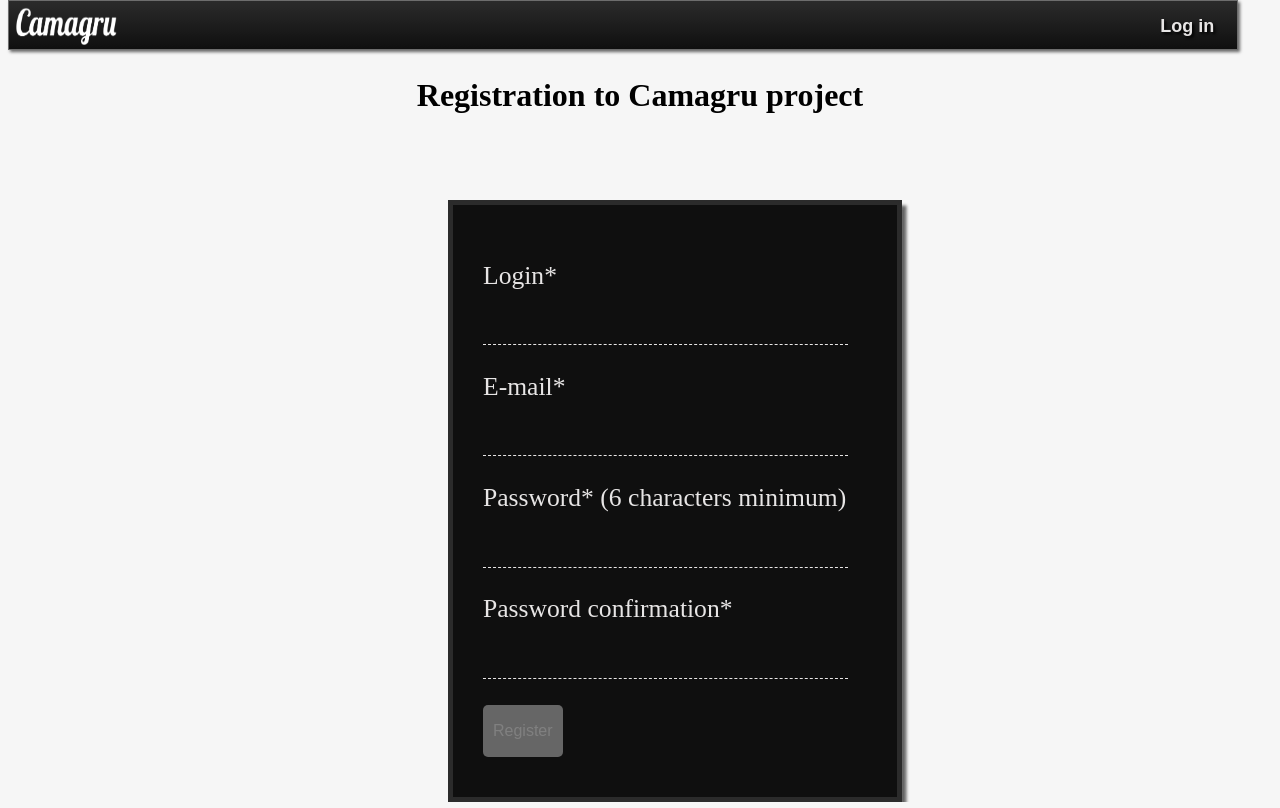
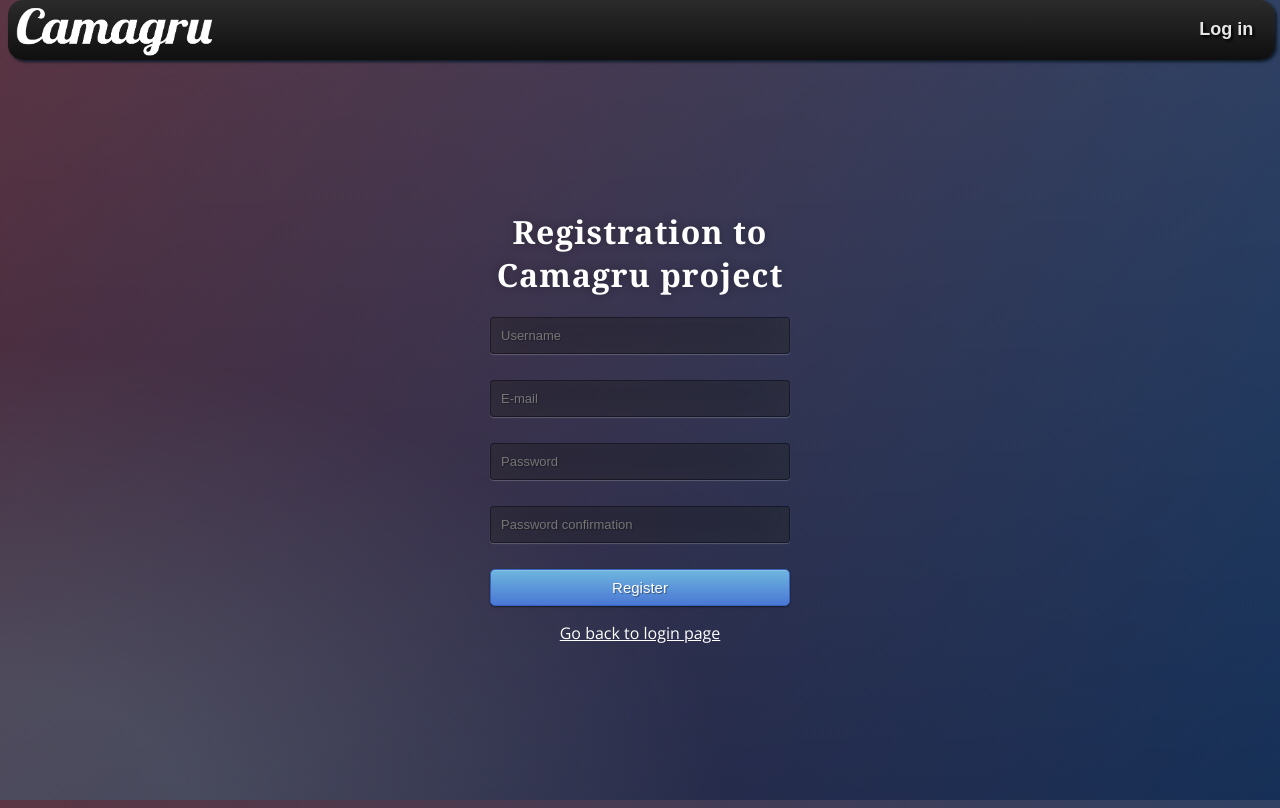
Before and after one commit to dzaporoz/camagru, a PHP site: page /account/register in a window 1280 px wide. Run offline with PHP 8.4, Linux system fonts and the light colour scheme.

Commit message:
start working on butify

```diff
--- a/application/config/db.php
+++ b/application/config/db.php
@@ -4,5 +4,5 @@ return [
     'host' => 'localhost',
     'dbname' => 'camagru',
     'user' => 'root',
-    'password' => '123456',
+    'password' => 'ApshSL2bk65vGSbG',
 ];
--- a/application/controllers/AccountController.php
+++ b/application/controllers/AccountController.php
@@ -114,15 +114,15 @@ MESSAGE;
         $vars = array();
 
         $startForm = <<<EMAIL_FORM
-<form id="form" class="form-style-4" action="/account/restore" method="post">
-<p>Please type in your e-mail. The password recovery instructions will be sent on it.</p>
-<p>E-mail*</p>
-<p><input id="email" type="email" name="email"></p>
-<p><button id="button" type="submit">Send recovery letter</button></p>
+<form id="form" action="/account/restore" method="post">
+<p><span>Please type in your e-mail. The password recovery instructions will be sent on it.</span></p>
+<p><input id="email" type="email" name="email" placeholder="e-mail" required="required"></p>
+<a href="/account/login">Return to login page</a>
+<p><button id="button" type="submit" class="btn btn-primary btn-block btn-large">Send recovery letter</button></p>
 </form>
 EMAIL_FORM;
         $incorrectForm = <<<INCORRECT_FORM
-<div id=\"form\" class="form-style-4">
+<div id=\"form\" class="forme">
 <p>Error occured. Try again or follow this link from your e-mail again</p>
 </div>
 INCORRECT_FORM;
@@ -134,8 +134,8 @@ INCORRECT_FORM;
 
             if ($email && $hash && $password) {
                 if ($this->model->updatePassword($email, $hash, $password)) {
-                    $vars['form'] = "<div id=\"form\" class='form-style-4'>
-<p>Password was changed successfully. You can login now.</p>
+                    $vars['form'] = "<div id=\"form\" class='forme'>
+<p>Password was changed successfully. You can <a href='/account/login'>login</a> now.</p>
 </div>";
                 } else {
                     $vars['form'] = $incorrectForm;
@@ -143,7 +143,7 @@ INCORRECT_FORM;
             } elseif ($email) {
                 if ($this->model->confirmUserByEmail($email)) {
                     $this->sendRecoveryLetter($email);
-                    $vars["form"] = "<div id=\"form\" class='form-style-4'>
+                    $vars["form"] = "<div id=\"form\" class='forme'>
 <p>Letter with recovery instructions was sent on $email (in case if e-mail is verified)</p>
 Please check your e-mail.</div>";
                 } else {
--- a/application/views/account/register.php
+++ b/application/views/account/register.php
@@ -1,16 +1,15 @@
+<div class="forme">
 <h1>Registration to Camagru project</h1>
-<form id="form" class="form-style-4" action="/account/register" method="post">
-    <p>Login*</p>
-    <p><input id="username" type="text" name="username" minlength="4" maxlength="16"></p>
+<form id="form" action="/account/register" method="post">
+    <p><input id="username" type="text" name="username" minlength="4" maxlength="16" placeholder="Username" required="required"></p>
     <div class="hint" id="usernamehint"></div>
-    <p>E-mail*</p>
-    <p><input id="email" type="email" name="email"></p>
+    <p><input id="email" type="email" name="email" placeholder="E-mail" required="required"></p>
     <div class="hint" id="emailhint"> </div>
-    <p>Password* (6 characters minimum)</p>
-    <p><input id="password" type="password" name="password" minlength="4" maxlength="20"></p>
+    <p><input id="password" type="password" name="password" minlength="4" maxlength="20" placeholder="Password" required="required"></p>
     <div class="hint" id="passwordhint"> </div>
-    <p>Password confirmation*</p>
-    <p><input id="confirmation" type="password" name="confirmation"></p>
+    <p><input id="confirmation" type="password" name="confirmation" placeholder="Password confirmation" required="required"></p>
     <div class="hint" id="confirmationhint"> </div>
-    <p><button id="button" type="submit" disabled>Register</button></p>
+    <p><button id="button" type="submit" disabled class="btn btn-primary btn-block btn-large">Register</button></p>
+    <p><a href="/account/login">Go back to login page</a></p>
 </form>
+</div>
--- a/application/views/account/restore.php
+++ b/application/views/account/restore.php
@@ -1,2 +1,4 @@
+<div class="forme">
 <h1>Recovering a password</h1>
 <?php if (isset($form)) { echo $form; } ?>
+</div>
--- a/application/views/photo/add.php
+++ b/application/views/photo/add.php
@@ -16,10 +16,10 @@
         <label for="file"><div id="video-error">It seems that your browser doesn't support work with webcam or webcam not found. You can only load an existing image.</div></label>
         <canvas id="main-canvas"></canvas>
         <canvas id="onlay-canvas"></canvas>
-        <input type="image" id="photoBtn" class="buttons" alt="take a photo" src="/public/img/default/1px.png">
+        <img id="photoBtn" class="buttons" alt="take a photo" src="/public/img/default/1px.png">
         <label for="file"><img id="loadBtn" class="buttons" alt="load a photo" src="/public/img/default/1px.png"></label>
-        <input type="image" id="okBtn" class="buttons" alt="ok" src="/public/img/default/1px.png">
-        <input type="image" id="cancelBtn" class="buttons" alt="cancel" src="/public/img/default/1px.png">
+        <img id="okBtn" class="buttons" alt="ok" src="/public/img/default/1px.png">
+        <img id="cancelBtn" class="buttons" alt="cancel" src="/public/img/default/1px.png">
     </div>
     <div id="onlays">
         <?php
--- a/public/css/default/form.css
+++ b/public/css/default/form.css
@@ -1,127 +1,64 @@
-/*#form {
-    background-color: rgb(173, 169, 169);
-    margin: auto;
-    width: 35vw;
-    box-shadow: 2px 2px 3px #666666;
-    -webkit-box-shadow: 2px 2px 3px #666666;
-    -moz-box-shadow: 2px 2px 3px #666666;
-    padding: 6px 6px 4px 6px;
-    border: solid 1px #6D6D6D;
-}*/
+@import url(https://fonts.googleapis.com/css?family=Open+Sans);
+.btn { display: inline-block; *display: inline; *zoom: 1; padding: 4px 10px 4px; margin-bottom: 0; font-size: 13px; line-height: 18px; color: #333333; text-align: center;text-shadow: 0 1px 1px rgba(255, 255, 255, 0.75); vertical-align: middle; background-color: #f5f5f5; background-image: -moz-linear-gradient(top, #ffffff, #e6e6e6); background-image: -ms-linear-gradient(top, #ffffff, #e6e6e6); background-image: -webkit-gradient(linear, 0 0, 0 100%, from(#ffffff), to(#e6e6e6)); background-image: -webkit-linear-gradient(top, #ffffff, #e6e6e6); background-image: -o-linear-gradient(top, #ffffff, #e6e6e6); background-image: linear-gradient(top, #ffffff, #e6e6e6); background-repeat: repeat-x; filter: progid:dximagetransform.microsoft.gradient(startColorstr=#ffffff, endColorstr=#e6e6e6, GradientType=0); border-color: #e6e6e6 #e6e6e6 #e6e6e6; border-color: rgba(0, 0, 0, 0.1) rgba(0, 0, 0, 0.1) rgba(0, 0, 0, 0.25); border: 1px solid #e6e6e6; -webkit-border-radius: 4px; -moz-border-radius: 4px; border-radius: 4px; -webkit-box-shadow: inset 0 1px 0 rgba(255, 255, 255, 0.2), 0 1px 2px rgba(0, 0, 0, 0.05); -moz-box-shadow: inset 0 1px 0 rgba(255, 255, 255, 0.2), 0 1px 2px rgba(0, 0, 0, 0.05); box-shadow: inset 0 1px 0 rgba(255, 255, 255, 0.2), 0 1px 2px rgba(0, 0, 0, 0.05); cursor: pointer; *margin-left: .3em; }
+.btn:hover, .btn:active, .btn.active, .btn.disabled, .btn[disabled] { background-color: #e6e6e6; }
+.btn-large { padding: 9px 14px; font-size: 15px; line-height: normal; -webkit-border-radius: 5px; -moz-border-radius: 5px; border-radius: 5px; }
+.btn:hover { color: #333333; text-decoration: none; background-color: #e6e6e6; background-position: 0 -15px; -webkit-transition: background-position 0.1s linear; -moz-transition: background-position 0.1s linear; -ms-transition: background-position 0.1s linear; -o-transition: background-position 0.1s linear; transition: background-position 0.1s linear; }
+.btn-primary, .btn-primary:hover { text-shadow: 0 -1px 0 rgba(0, 0, 0, 0.25); color: #ffffff; }
+.btn-primary.active { color: rgba(255, 255, 255, 0.75); }
+.btn-primary { background-color: #4a77d4; background-image: -moz-linear-gradient(top, #6eb6de, #4a77d4); background-image: -ms-linear-gradient(top, #6eb6de, #4a77d4); background-image: -webkit-gradient(linear, 0 0, 0 100%, from(#6eb6de), to(#4a77d4)); background-image: -webkit-linear-gradient(top, #6eb6de, #4a77d4); background-image: -o-linear-gradient(top, #6eb6de, #4a77d4); background-image: linear-gradient(top, #6eb6de, #4a77d4); background-repeat: repeat-x; filter: progid:dximagetransform.microsoft.gradient(startColorstr=#6eb6de, endColorstr=#4a77d4, GradientType=0);  border: 1px solid #3762bc; text-shadow: 1px 1px 1px rgba(0,0,0,0.4); box-shadow: inset 0 1px 0 rgba(255, 255, 255, 0.2), 0 1px 2px rgba(0, 0, 0, 0.5); }
+.btn-primary:hover, .btn-primary:active, .btn-primary.active, .btn-primary.disabled, .btn-primary[disabled] { filter: none; background-color: #4a77d4; }
+.btn-block { width: 100%; display:block; }
 
-.form-style-4{
-    margin: auto;
-    width: 30vw;
-    font-size: 2vw;
-    background: #0F0F0F;
-    padding: 30px 30px 15px 30px;
-    border: 5px solid #2B2B2B;
-    box-shadow: 0.4vw 0.4vw 3px #666666;
-    -webkit-box-shadow: 0.4vw 0.4vw 3px #666666;
-    -moz-box-shadow: 0.4vw 0.4vw 3px #666666;
-    min-width: 300px;
+* { -webkit-box-sizing:border-box; -moz-box-sizing:border-box; -ms-box-sizing:border-box; -o-box-sizing:border-box; box-sizing:border-box; }
+
+html { width: 100%; height:100%; overflow:hidden; }
+
+body {
+    width: 100%;
+    height:100%;
+    font-family: 'Open Sans', sans-serif;
+    background: #092756;
+    background: -moz-radial-gradient(0% 100%, ellipse cover, rgba(104,128,138,.4) 10%,rgba(138,114,76,0) 40%),-moz-linear-gradient(top,  rgba(57,173,219,.25) 0%, rgba(42,60,87,.4) 100%), -moz-linear-gradient(-45deg,  #670d10 0%, #092756 100%);
+    background: -webkit-radial-gradient(0% 100%, ellipse cover, rgba(104,128,138,.4) 10%,rgba(138,114,76,0) 40%), -webkit-linear-gradient(top,  rgba(57,173,219,.25) 0%,rgba(42,60,87,.4) 100%), -webkit-linear-gradient(-45deg,  #670d10 0%,#092756 100%);
+    background: -o-radial-gradient(0% 100%, ellipse cover, rgba(104,128,138,.4) 10%,rgba(138,114,76,0) 40%), -o-linear-gradient(top,  rgba(57,173,219,.25) 0%,rgba(42,60,87,.4) 100%), -o-linear-gradient(-45deg,  #670d10 0%,#092756 100%);
+    background: -ms-radial-gradient(0% 100%, ellipse cover, rgba(104,128,138,.4) 10%,rgba(138,114,76,0) 40%), -ms-linear-gradient(top,  rgba(57,173,219,.25) 0%,rgba(42,60,87,.4) 100%), -ms-linear-gradient(-45deg,  #670d10 0%,#092756 100%);
+    background: -webkit-radial-gradient(0% 100%, ellipse cover, rgba(104,128,138,.4) 10%,rgba(138,114,76,0) 40%), linear-gradient(to bottom,  rgba(57,173,219,.25) 0%,rgba(42,60,87,.4) 100%), linear-gradient(135deg,  #670d10 0%,#092756 100%);
+    filter: progid:DXImageTransform.Microsoft.gradient( startColorstr='#3E1D6D', endColorstr='#092756',GradientType=1 );
+}
+.forme {
     position: absolute;
-    top: 25vh;
-    left: 35vw;
-    color: #E7E5E5;
+    top: 35%;
+    left: 50%;
+    margin: -150px 0 0 -150px;
+    width:300px;
+    height:300px;
+    text-align: center;
 }
+.forme h1 { color: #fff; text-shadow: 0 0 10px rgba(0,0,0,0.3); letter-spacing:1px; text-align:center; }
 
-.form-style-4 p{
-    color: #E7E5E5;
+.forme a { color: #ffffff; }
+
+.forme span { color: #ffffff; }
+
+input {
+    width: 100%;
+    margin-bottom: 10px;
+    background: rgba(0,0,0,0.3);
+    border: none;
+    outline: none;
+    padding: 10px;
+    font-size: 13px;
+    color: #fff;
+    text-shadow: 1px 1px 1px rgba(0,0,0,0.3);
+    border: 1px solid rgba(0,0,0,0.3);
+    border-radius: 4px;
+    -webkit-border-radius: 4px;
+    -moz-border-radius: 4px;
+    box-shadow: inset 0 -5px 45px rgba(100,100,100,0.2), 0 1px 1px rgba(255,255,255,0.2);
+    -webkit-transition: box-shadow .5s ease;
+    -moz-transition: box-shadow .5s ease;
+    -o-transition: box-shadow .5s ease;
+    -ms-transition: box-shadow .5s ease;
+    transition: box-shadow .5s ease;
 }
-
-.form-style-4 .hint {
-    color: #ff0000;
-    font-size: 1.5vmin;
-}
-
-.form-style-4 a{
-    color: #2a5886;
-}
-
-.form-style-4 input[type=submit],
-.form-style-4 input[type=button],
-.form-style-4 input[type=text],
-.form-style-4 input[type=email],
-.form-style-4 input[type=password],
-.form-style-4 textarea,
-.form-style-4 label
-{
-    font-family: Georgia, "Times New Roman", Times, serif;
-    font-size: 2vmin;
-    color: #fff;
-
-}
-.form-style-4 label {
-    display:block;
-    margin-bottom: 10px;
-}
-.form-style-4 label > span{
-    display: inline-block;
-    float: left;
-    width: 150px;
-}
-.form-style-4 input[type=text],
-.form-style-4 input[type=password],
-.form-style-4 input[type=email]
-{
-    background: transparent;
-    border: none;
-    border-bottom: 1px dashed #E7E5E5;
-    width: 95%;
-    outline: none;
-    padding: 0px 0px 0px 0px;
-    font-style: italic;
-}
-.form-style-4 textarea{
-    font-style: italic;
-    padding: 0px 0px 0px 0px;
-    background: transparent;
-    outline: none;
-    border: none;
-    border-bottom: 1px dashed #E7E5E5;
-    width: 95%;
-    overflow: hidden;
-    resize:none;
-    height:20px;
-}
-
-.form-style-4 textarea:focus,
-.form-style-4 input[type=text]:focus,
-.form-style-4 input[type=email]:focus,
-.form-style-4 input[type=password]:focus,
-.form-style-4 input[type=email] :focus
-{
-    border-bottom: 1px dashed #D9FFA9;
-}
-
-.form-style-4 input[type=submit],
-.form-style-4 input[type=button],
-.form-style-4 button{
-    background: #576E86;
-    border: none;
-    padding: 8px 10px 8px 10px;
-    border-radius: 5px;
-    color: #A8BACE;
-    height: 4vw;
-    font-size: 2vmin;
-    color: white;
-    margin: auto;
-}
-.form-style-4 input[type=submit]:hover,
-.form-style-4 input[type=button]:hover,
-.form-style-4 button:hover{
-    background: #394D61;
-}
-
-.form-style-4 input[type=submit]:disabled,
-.form-style-4 input[type=button]:disabled,
-.form-style-4 button:disabled{
-    background: #666666;
-    color: gray;
-}
-
-.comment hr {
-    border-top: 1px dashed #E7E5E5;
-    width: 95%;
-}
+input:focus { box-shadow: inset 0 -5px 45px rgba(100,100,100,0.4), 0 1px 1px rgba(255,255,255,0.2); }
--- a/public/css/default/header.css
+++ b/public/css/default/header.css
@@ -4,7 +4,9 @@ body {
 
 h1 {
   text-align: center;
-  margin-top: 6vw;
+  margin-top: 80px;
+  color: #FFFFFF;
+  font-family: Georgia, "Times New Roman", Times, serif;
 }
 
 h1 a {
@@ -12,23 +14,26 @@ h1 a {
 }
 
 #menu-bar {
-  width: 95vw;
+  width: 99vw;
   margin: auto;
   top: 0;
   padding: 6px 6px 4px 6px;
-  height: 3vw;
+  height: 60px;
   line-height: 100%;
-  box-shadow: 2px 2px 3px #666666;
-  -webkit-box-shadow: 2px 2px 3px #666666;
-  -moz-box-shadow: 2px 2px 3px #666666;
+  box-shadow: 2px 2px 3px #0d1b29;
+  -webkit-box-shadow: 2px 2px 3px #0d1b29;
+  -moz-box-shadow: 2px 2px 3px #0d1b29;
   background: #0F0F0F;
   background: linear-gradient(top,  #2B2B2B,  #0F0F0F);
   background: -ms-linear-gradient(top,  #2B2B2B,  #0F0F0F);
   background: -webkit-gradient(linear, left top, left bottom, from(#2B2B2B), to(#0F0F0F));
   background: -moz-linear-gradient(top,  #2B2B2B,  #0F0F0F);
-  border: solid 1px #6D6D6D;
+  -webkit-border-radius: 15px;
+  -moz-border-radius: 15px;
+  border-radius: 15px;
   position:fixed;
   z-index:999;
+  font-family: Georgia, "Times New Roman", Times, serif;
 }
 #menu-bar li {
   margin: 0px 0px 6px 0px;
@@ -154,8 +171,8 @@ display: none;
   background-image: url("/public/img/default/camagru.png");
   background-size: 100% 100%;
   background-position: 0 0;
-  width: 8vw;
-  height: 3vw;
+  width: 200px;
+  height: 50px;
 }
 
 #header-corner:hover ul,
@@ -168,7 +185,8 @@ display: none;
 }
 
 #header-corner a {
-  padding: 0.85vw;
+  padding: 10px;
+  margin-top: 5px;
 }
 
 .side-menu:hover ~ side-menu
```
Also changed, not shown: other parts of public/css/default/header.css (+32 -19 lines), application/views/account/login.php (+6 -6 lines), application/views/settings/show.php (+5 -10 lines), public/css/default/photo.css (+8 -1 lines), public/css/default/settings.css (+18 -4 lines).
